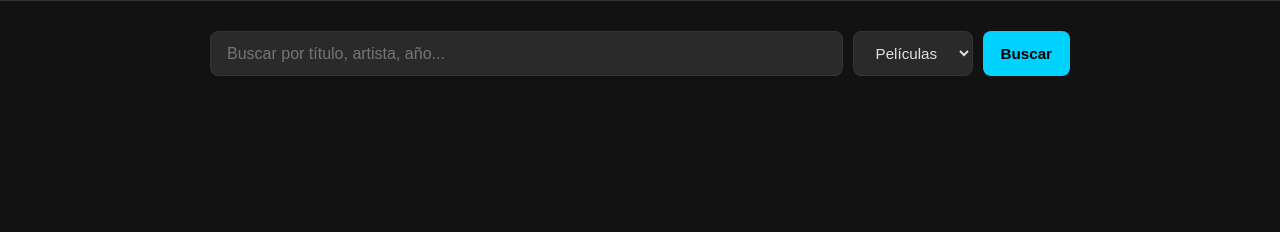
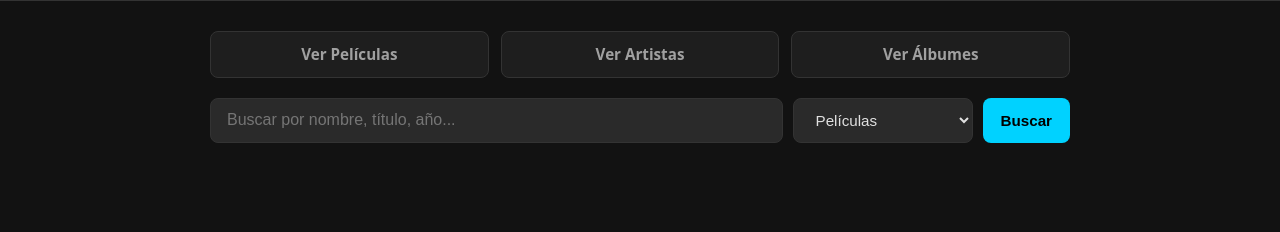
Before and after one commit to OswDrummer/el-arca, a Flask app: template templates/index.html in a window 1280 px wide. Shown: the part 68-300 px from the top of the page. Run offline with Flask 3, Linux system fonts and the light colour scheme; the template is opened without the code that fills it, so the values that code supplies are empty.

Commit message:
Agregar botones de navegación para listar Películas, Artistas y Álbumes

```diff
--- a/app.py
+++ b/app.py
@@ -11,7 +11,7 @@ def obtener_conexion():
     return conn
 
 # ---------------------------------------------------------
-# RUTA WEB PRINCIPAL (Buscador + Estadísticas)
+# RUTA WEB PRINCIPAL (Buscador + Listados)
 # ---------------------------------------------------------
 @app.route("/", methods=["GET"])
 def inicio():
@@ -20,11 +20,12 @@ def inicio():
 
     peliculas = []
     albumes = []
+    artistas = []
 
     conn = obtener_conexion()
     cursor = conn.cursor()
 
-    # 1. Totales para el encabezado
+    # Totales para el encabezado
     cursor.execute("SELECT COUNT(*) AS total FROM artistas")
     res_artistas = cursor.fetchone()
     total_artistas_val = res_artistas["total"] if res_artistas else 0
@@ -37,7 +38,7 @@ def inicio():
     res_albumes = cursor.fetchone()
     total_albumes_val = res_albumes["total"] if res_albumes else 0
 
-    # 2. Consultas de búsqueda / listado inicial
+    # Lógica de consulta según el filtro activo
     if filtro_tipo == "peliculas":
         if busqueda:
             query = """
@@ -54,7 +55,8 @@ def inicio():
             param = f"%{busqueda}%"
             peliculas = cursor.execute(query, (param, param, param, param, param, param, param)).fetchall()
         else:
-            peliculas = cursor.execute("SELECT * FROM peliculas ORDER BY id DESC LIMIT 50").fetchall()
+            # Si no hay búsqueda, lista TODAS las películas ordenadas por título
+            peliculas = cursor.execute("SELECT * FROM peliculas ORDER BY titulo ASC").fetchall()
 
     elif filtro_tipo == "musica":
         if busqueda:
@@ -76,9 +78,17 @@ def inicio():
                 SELECT a.nombre AS artista, al.titulo_album, al.anio_lanzamiento, al.bitrate, al.formato
                 FROM albumes al
                 JOIN artistas a ON al.artista_id = a.id
-                ORDER BY al.anio_lanzamiento ASC, al.titulo_album ASC LIMIT 50
+                ORDER BY al.anio_lanzamiento ASC, al.titulo_album ASC
             """
             albumes = cursor.execute(query).fetchall()
+
+    elif filtro_tipo == "artistas":
+        if busqueda:
+            query = "SELECT * FROM artistas WHERE nombre LIKE ? ORDER BY nombre ASC"
+            artistas = cursor.execute(query, (f"%{busqueda}%",)).fetchall()
+        else:
+            # Lista TODOS los artistas en orden alfabético
+            artistas = cursor.execute("SELECT * FROM artistas ORDER BY nombre ASC").fetchall()
 
     conn.close()
 
@@ -86,6 +96,7 @@ def inicio():
         "index.html",
         peliculas=peliculas,
         albumes=albumes,
+        artistas=artistas,
         busqueda=busqueda,
         tipo=filtro_tipo,
         total_artistas=total_artistas_val,
--- a/static/style.css
+++ b/static/style.css
@@ -198,3 +198,36 @@ body {
     /* Ajusta la opacidad si deseas que mantenga el tono sutil y tenue */
     opacity: 0.9;
 }
+
+/* Botones de navegación rápida */
+.acciones-rapidas {
+    display: flex;
+    gap: 12px;
+    margin-bottom: 20px;
+    flex-wrap: wrap;
+}
+
+.btn-navegacion {
+    flex: 1;
+    text-align: center;
+    padding: 10px 16px;
+    background-color: var(--bg-tarjeta);
+    color: var(--texto-secundario);
+    text-decoration: none;
+    border-radius: 8px;
+    border: 1px solid var(--borde);
+    font-weight: 600;
+    font-size: 0.95rem;
+    transition: all 0.2s ease;
+}
+
+.btn-navegacion:hover {
+    background-color: var(--bg-input);
+    color: var(--texto-principal);
+}
+
+.btn-navegacion.activo {
+    background-color: var(--acento-cyan);
+    color: #000000;
+    border-color: var(--acento-cyan);
+}
--- a/templates/index.html
+++ b/templates/index.html
@@ -31,16 +31,30 @@
         </div>
     </header>
 
-    <!-- Contenido Principal: Buscador y Tabla de Resultados -->
+    <!-- Contenido Principal -->
     <main class="contenedor-principal">
+
+        <!-- Botones de Navegación Rápida -->
+        <nav class="acciones-rapidas">
+            <a href="/?tipo=peliculas" class="btn-navegacion {% if tipo == 'peliculas' %}activo{% endif %}">
+                Ver Películas
+            </a>
+            <a href="/?tipo=artistas" class="btn-navegacion {% if tipo == 'artistas' %}activo{% endif %}">
+                Ver Artistas
+            </a>
+            <a href="/?tipo=musica" class="btn-navegacion {% if tipo == 'musica' %}activo{% endif %}">
+                Ver Álbumes
+            </a>
+        </nav>
 
         <!-- Formulario de Búsqueda -->
         <form method="GET" action="/" class="buscador-form">
-            <input type="text" name="q" value="{{ busqueda }}" placeholder="Buscar por título, artista, año..." class="input-busqueda">
+            <input type="text" name="q" value="{{ busqueda }}" placeholder="Buscar por nombre, título, año..." class="input-busqueda">
 
             <select name="tipo" class="select-tipo">
                 <option value="peliculas" {% if tipo == 'peliculas' %}selected{% endif %}>Películas</option>
-                <option value="musica" {% if tipo == 'musica' %}selected{% endif %}>Música</option>
+                <option value="musica" {% if tipo == 'musica' %}selected{% endif %}>Música (Álbumes)</option>
+                <option value="artistas" {% if tipo == 'artistas' %}selected{% endif %}>Artistas</option>
             </select>
 
             <button type="submit" class="btn-buscar">Buscar</button>
@@ -74,7 +88,31 @@
             {% endif %}
         {% endif %}
 
-        <!-- Resultados: Música -->
+        <!-- Resultados: Artistas -->
+        {% if tipo == 'artistas' %}
+            {% if artistas %}
+                <table class="tabla-resultados">
+                    <thead>
+                        <tr>
+                            <th>#</th>
+                            <th>Nombre del Artista</th>
+                        </tr>
+                    </thead>
+                    <tbody>
+                        {% for art in artistas %}
+                        <tr>
+                            <td>{{ loop.index }}</td>
+                            <td><strong>{{ art.nombre }}</strong></td>
+                        </tr>
+                        {% endfor %}
+                    </tbody>
+                </table>
+            {% else %}
+                <p class="sin-resultados">No se encontraron artistas.</p>
+            {% endif %}
+        {% endif %}
+
+        <!-- Resultados: Música (Álbumes) -->
         {% if tipo == 'musica' %}
             {% if albumes %}
                 <table class="tabla-resultados">
```
Also changed, not shown: 1 other file.
